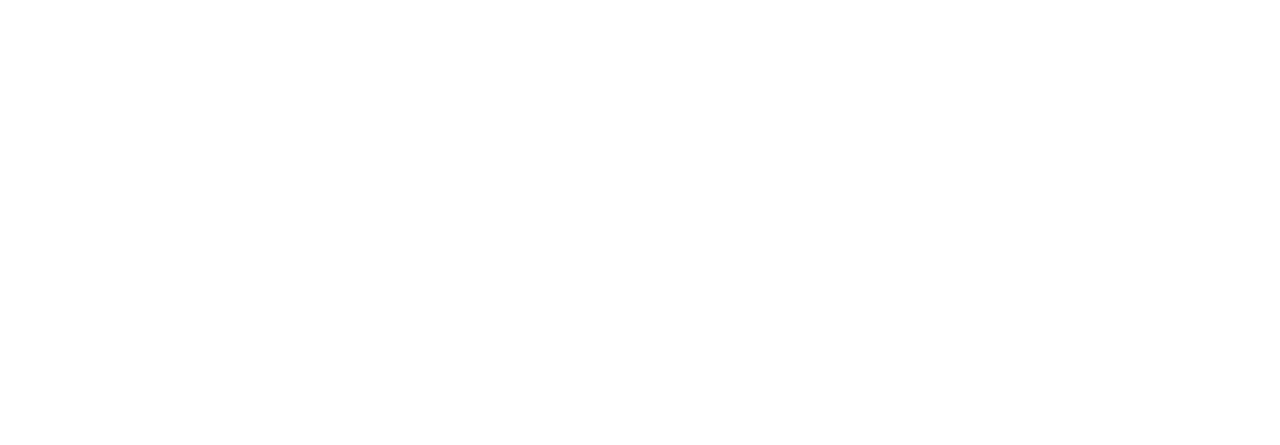
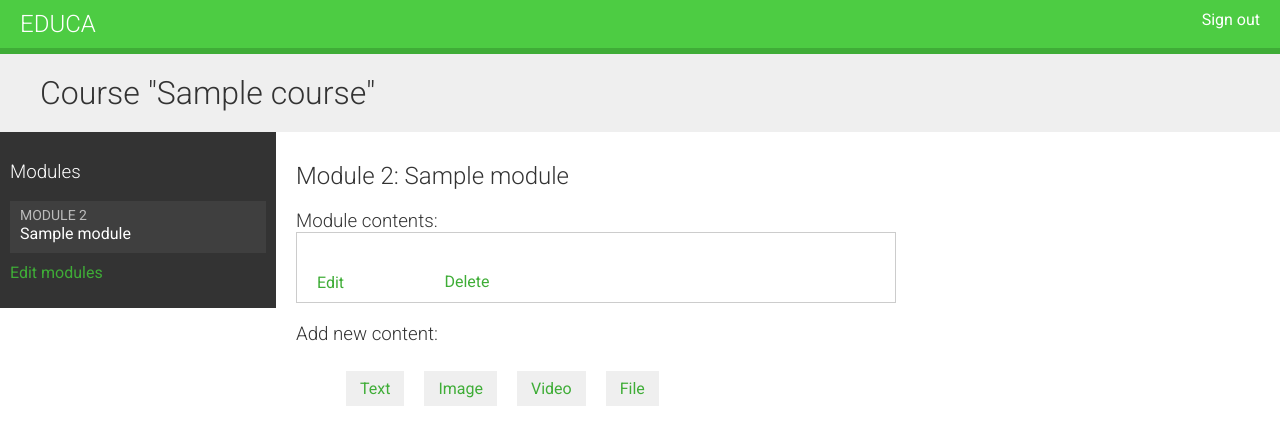
Before and after one commit to Sakkadas/e-learning-platform, a Django app: page /course/module/1/ in a window 1280 px wide. Before the commit the part shown is empty. Shown: the top 445 px of the page. Run offline with Django 3.2, Linux system fonts and the light colour scheme; a user stored in the database is signed in; tables that the repository leaves empty hold one stand-in row (values such as "Sample post").

Commit message:
Created template that displays contents of the selected module

```diff
--- a/educa/courses/templates/courses/manage/module/content_list.html
+++ b/educa/courses/templates/courses/manage/module/content_list.html
@@ -1,10 +1,65 @@
-<!DOCTYPE html>
-<html lang="en">
-<head>
-    <meta charset="UTF-8">
-    <title>Title</title>
-</head>
-<body>
+{% extends "base.html" %}
 
-</body>
-</html>
+{% block title %}
+    Module {{ module.order|add:1 }}: {{ module.title }}
+{% endblock %}
+
+{% block content %}
+{% with course=module.course %}
+    <h1>Course "{{ course.title }}"</h1>
+    <div class="contents">
+        <h3>Modules</h3>
+        <ul id="modules">
+            {% for m in course.modules.all %}
+                <li data-id="{{ m.id }}" {% if m == module %}
+                    class="selected"{% endif %}>
+                    <a href="{% url "module_content_list" m.id %}">
+                        <span>
+                            Module <span class="order">{{ m.order|add:1 }}</span>
+                        </span>
+                        <br>
+                        {{ m.title }}
+                        </a>
+                    </li>
+                {% empty %}
+                        <li>No modules yet.</li>
+                {% endfor %}
+        </ul>
+        <p><a href="{% url "course_module_update" course.id %}">
+        Edit modules</a></p>
+        </div>
+        <div class="module">
+        <h2>Module {{ module.order|add:1 }}: {{ module.title }}</h2>
+        <h3>Module contents:</h3>
+
+        <div id="module-contents">
+            {% for content in module.contents.all %}
+                <div data-id="{{ content.id }}">
+                    {% with item=content.item %}
+                        <p>{{ item }}</p>
+                        <a href="#">Edit</a>
+                        <form action="{% url "module_content_delete" content.id %}"
+                        method="post">
+                        <input type="submit" value="Delete">
+                        {% csrf_token %}
+                        </form>
+                {% endwith %}
+                </div>
+        {% empty %}
+            <p>This module has no contents yet.</p>
+            {% endfor %}
+            </div>
+        <h3>Add new content:</h3>
+            <ul class="content-types">
+                <li><a href="{% url "module_content_create" module.id "text" %}">
+                Text</a></li>
+                <li><a href="{% url "module_content_create" module.id "image" %}">
+                Image</a></li>
+                <li><a href="{% url "module_content_create" module.id "video" %}">
+                Video</a></li>
+                <li><a href="{% url "module_content_create" module.id "file" %}">
+                File</a></li>
+            </ul>
+        </div>
+{% endwith %}
+{% endblock %}
```
